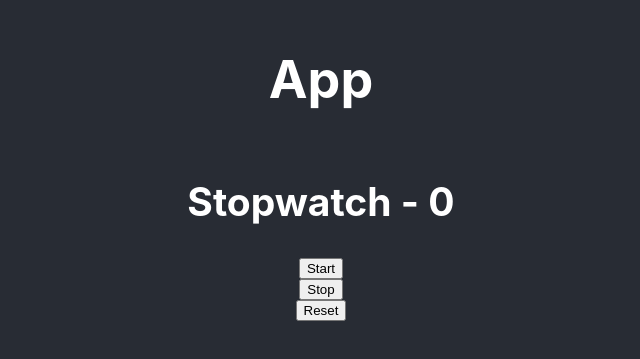
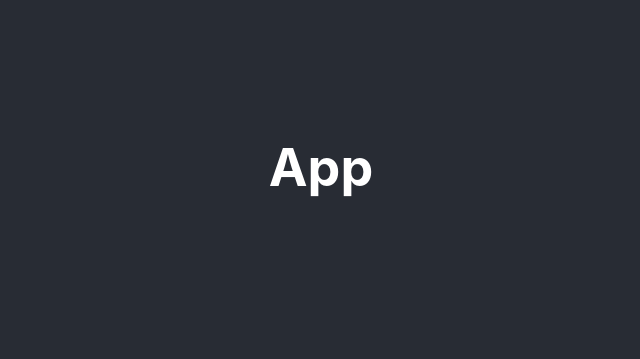
Before and after one commit to akshaya-biswal/my-app-ts, a React (Create React App) app: page / in a window 1280 px wide. Shown: the part 233-592 px from the top of the page, without its empty margins (319-959 px from the left). Built offline with nearby package versions, Linux system fonts and the light colour scheme.

Commit message:
Component

```diff
--- a/src/App.tsx
+++ b/src/App.tsx
@@ -1,21 +1,9 @@
 import "./App.css";
-import Stopwatch from "./components/Stopwatch";
-// import User from "./components/User";
-// import Message from "./components/Message";
-// import { useState } from "react";
-// import Count from "./components/Count";
-// import DocumentTitle from "./components/DocumentTitle";
 
 const App = () => {
-  // const [data, setData] = useState({ name: "", age: 0 });
-
   return (
     <div className="App">
       <h1>App</h1>
-      <Stopwatch />
-      {/* <DocumentTitle /> */}
-      {/* <Message />
-      <User data={data} setData={setData} /> */}
     </div>
   );
 };
```
Also changed, not shown: src/old components/Count.tsx (renamed from src/components/Count.tsx), src/old components/DocumentTitle.tsx (renamed from src/components/DocumentTitle.tsx), src/old components/Message.tsx (renamed from src/components/Message.tsx), src/old components/Stopwatch.tsx (renamed from src/components/Stopwatch.tsx), src/old components/User.tsx (renamed from src/components/User.tsx).
